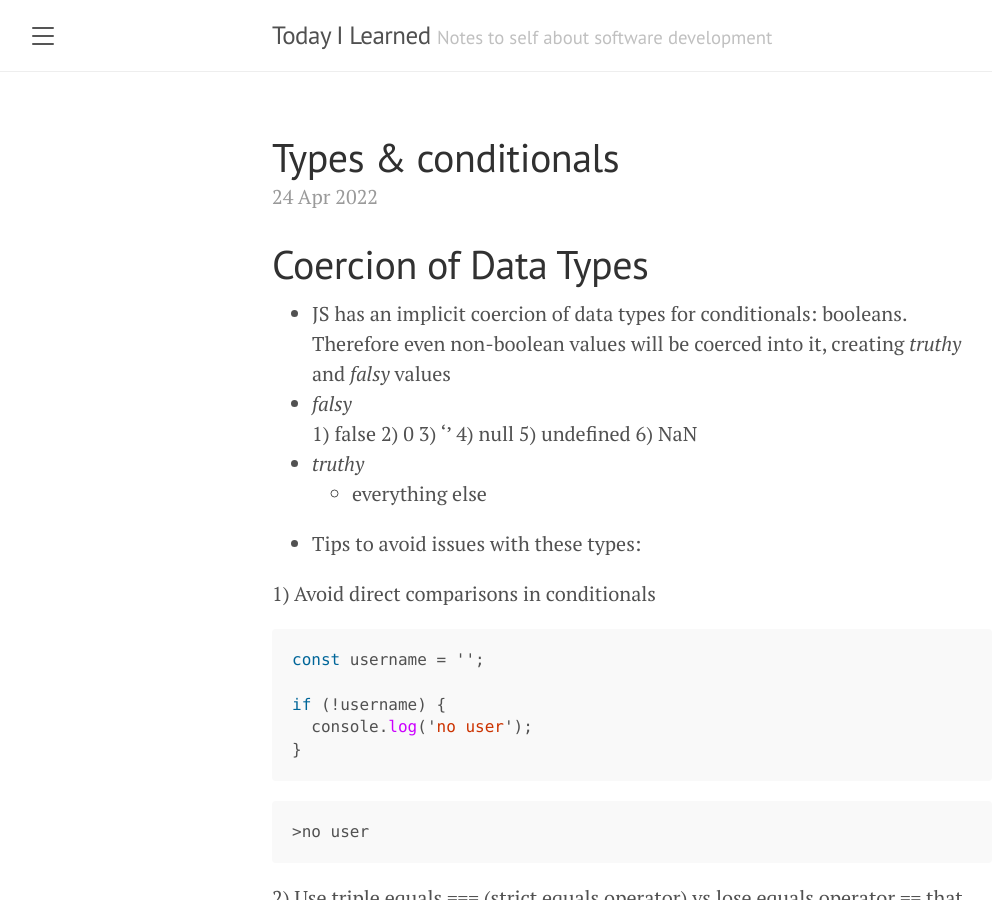
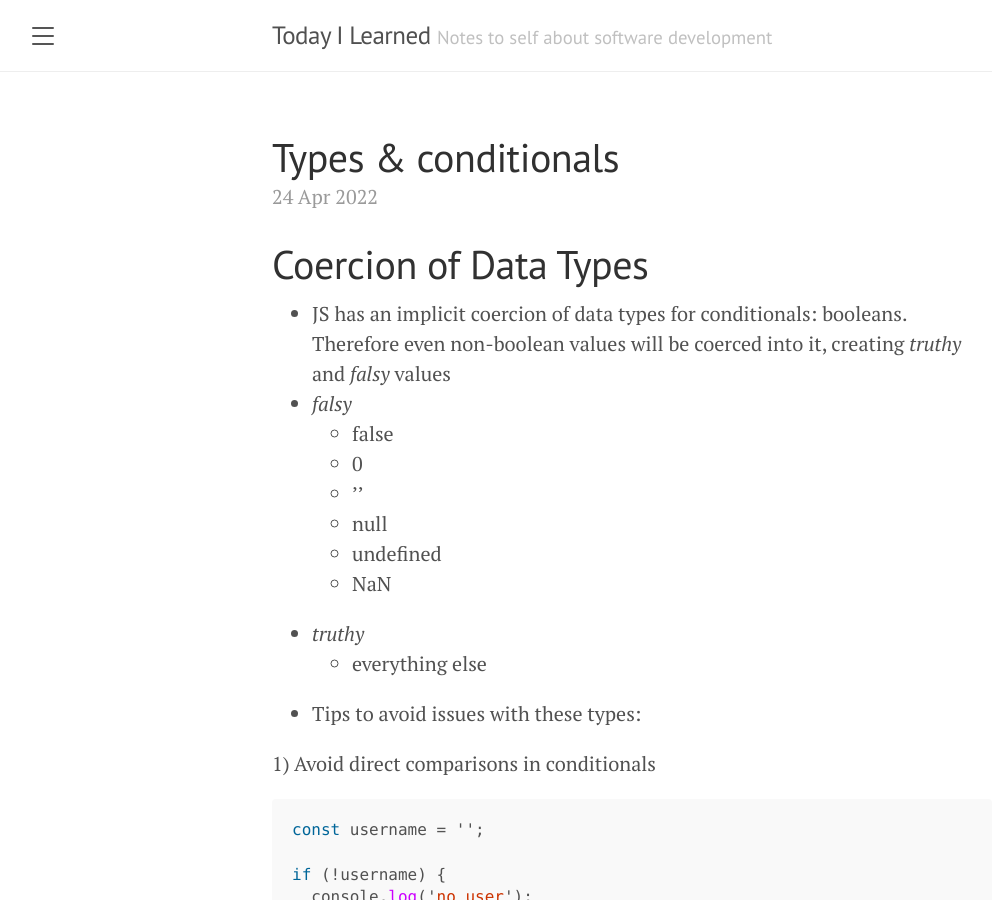
Before and after one commit to KevinDelaFuente/til, a Jekyll site: the page built from _posts/2022-04-24-Types & Conditionals.md, in a window 1280 px wide and 900 px high. Shown: the whole window, without its empty margins (8-1000 px from the left). Built offline with Jekyll 4.4.1, drawn with Linux system fonts in a browser that asks for light colours; our own code applies the rules of GitHub Pages for plain Markdown files.

Commit message:
Update 2022-04-24-Types & Conditionals.md

```diff
--- a/_posts/2022-04-24-Types & Conditionals.md
+++ b/_posts/2022-04-24-Types & Conditionals.md
@@ -2,12 +2,12 @@
 
 - JS has an implicit coercion of data types for conditionals: booleans. Therefore even non-boolean values will be coerced into it, creating _truthy_ and _falsy_ values
 - _falsy_
-  1) false
-  2) 0
-  3) ''
-  4) null
-  5) undefined
-  6) NaN
+  - false
+  - 0
+  - ''
+  - null
+  - undefined
+  - NaN
 - _truthy_
   - everything else
 - Tips to avoid issues with these types:
```
